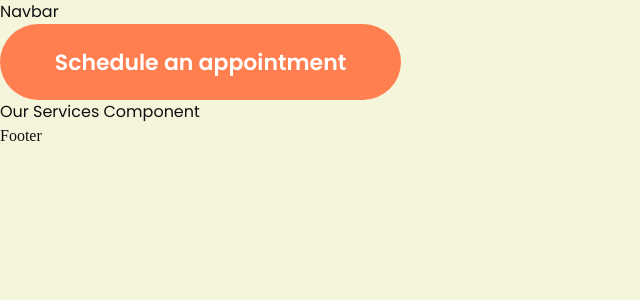
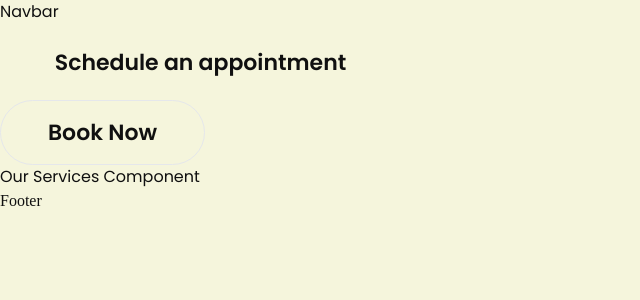
Before and after one commit to neon-lab-dev/DentalWebsite, a Next.js app: page / in a window 1280 px wide. Shown: the top 300 px of the page, without its empty margins (0-640 px from the left). Built offline with nearby package versions, Linux system fonts and the light colour scheme; a web font is replaced by a local one.

Commit message:
Small Changes

```diff
--- a/src/app/globals.css
+++ b/src/app/globals.css
@@ -24,7 +24,7 @@
   font-family: var(--primaryFont);
 }
 
-/* Another div using the secondary font (Poppins) */
+
 .font-poppins {
   font-family: var(--secondaryFont);
 }
--- a/src/components/Buttons/Button.tsx
+++ b/src/components/Buttons/Button.tsx
@@ -3,13 +3,17 @@ import React from 'react';
 interface ButtonProps {
   text: string;
   onClick: () => void;
-  className?: string; // Custom className for further customization
+  className?: string;
   type?: 'button' | 'submit' | 'reset';
   disabled?: boolean;
   image?: string; // Optional image URL or path
   imageAlt?: string; // Alt text for the image
-  bgColor?: string; // Background color for the button
+  buttonColor?: string; // Background color for the button
   textcolor?:string // Button Text color
+  horizontalpadding?:number
+  verticalpadding?:number
+  bordercolor?:string
+  isButtonOutlined?:boolean
 }
 
 const Button: React.FC<ButtonProps> = ({
@@ -20,16 +24,23 @@ const Button: React.FC<ButtonProps> = ({
   disabled = false,
   image,
   imageAlt = 'button image',
-  bgColor = 'bg-gradient-to-b from-[#FF7F50]  to-[#FF7F50]', // Default to blue color if no bgColor is provided
-  textcolor='text-white'
+  // buttonColor = 'bg-gradient-to-b from-[#FF7F50]  to-[#FF7F50]',
+  buttonColor='#FF7F50',
+  textcolor='#ffffff',
+  horizontalpadding=16,
+  verticalpadding=20,
+  isButtonOutlined=false
 }) => {
     // background: linear-gradient(180deg, #FF7F50 0%, #F07F38 90.13%);
+const textColorClass=isButtonOutlined ?`text-[${buttonColor}]`: `text-[${textcolor}]`;
+const bgColorClass=`bg-[${buttonColor}]`;
+const borderColorClass=`bg-transparent border border-[${buttonColor}] `;
 
   return (
     <button
       type={type}
       onClick={onClick}
-      className={`flex items-center justify-center p-6 font-semibold  text-[22px] font-poppins  ${textcolor} rounded-full ${bgColor} ${className}`}
+      className={`flex items-center justify-center  font-semibold  text-[22px] font-poppins rounded-full  ${textColorClass} px-${horizontalpadding}px py-${verticalpadding}px  ${isButtonOutlined? borderColorClass : bgColorClass}  ${className}`}
       disabled={disabled}
     >
       {image && <img src={image} alt={imageAlt} className="w-5 h-5 mr-2" />}
--- a/src/components/Home/Hero/Hero.tsx
+++ b/src/components/Home/Hero/Hero.tsx
@@ -14,8 +14,22 @@ const Hero = () => {
         text="Schedule an appointment"
         // image="/assets/images/FooterCall.svg"
         onClick={handleClick}
+        textcolor='#FFFFFF'
         className="h-[76px] w-[401px]"
+        verticalpadding={202}
+        horizontalpadding={500}
       />
+      <Button  text="Book Now"
+        // image="/assets/images/FooterCall.svg"
+        isButtonOutlined={true}
+        onClick={handleClick}
+        // buttonColor="bg-transparent"
+        textcolor='#FF7F50'
+        verticalpadding ={16}
+        horizontalpadding={44}
+        buttonColor='#FF7F50'
+        className="h-[65px] w-[205px]  " />
+
         </div>
     );
 };
```
